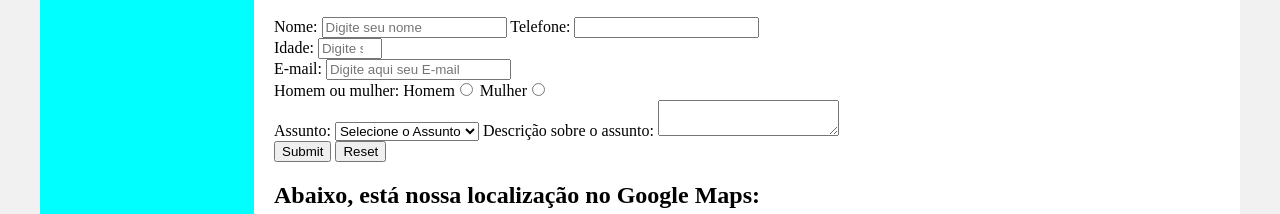
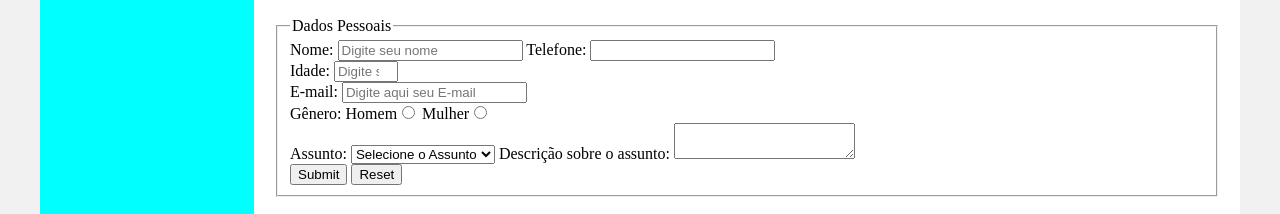
Before and after one commit to Hunterdown1505/first-website, a plain HTML site: page contato.html in a window 1280 px wide. Shown: the part 488-702 px from the top of the page. Drawn offline with Linux system fonts and the light colour scheme.

Commit message:
Add files via upload

```diff
--- a/contato.html
+++ b/contato.html
@@ -27,11 +27,13 @@
 
             <div class="content">
                 <form name="contatocliente" method="post" target="_self" autocomplete>
+                <fieldset>
+                    <legend>Dados Pessoais</legend>
                     <label>Nome: </label><input type="text" name="nome" required placeholder="Digite seu nome">
                     <label>Telefone: </label><input type="number" required><br>
                     <label>Idade: </label><input type="number" min="18" max="100" maxlength="3" required placeholder="Digite sua Idade" required><br>
                     <label>E-mail: </label><input type="email" placeholder="Digite aqui seu E-mail" required><br>
-                    <label>Homem ou mulher: </label>Homem<input type="radio" name="genero">
+                    <label>Gênero: </label>Homem<input type="radio" name="genero">
                     Mulher<input type="radio" name="genero"><br>
                     <label>Assunto:
                         <select name="Assunto">
@@ -45,6 +47,7 @@
                     <textarea name="message"></textarea><br>
                     <input type="submit">
                     <input type="reset">
+                </fieldset>
                     <h2>Abaixo, está nossa localização no Google Maps: </h2>
                     <iframe src="https://www.google.com/maps/embed?pb=!1m18!1m12!1m3!1d3655.511444051471!2d-46.63877988928048!3d-23.621848263728236!2m3!1f0!2f0!3f0!3m2!1i1024!2i768!4f13.1!3m3!1m2!1s0x94ce5a543b449107%3A0x6ed40af7d55b47bc!2sR.%20Paracatu%20-%20Parque%20Imperial%2C%20S%C3%A3o%20Paulo%20-%20SP!5e0!3m2!1spt-BR!2sbr!4v1714013049220!5m2!1spt-BR!2sbr" width="350" height="200" style="border:0;" allowfullscreen="" loading="lazy" referrerpolicy="no-referrer-when-downgrade"></style></iframe>
                 </form>
```
